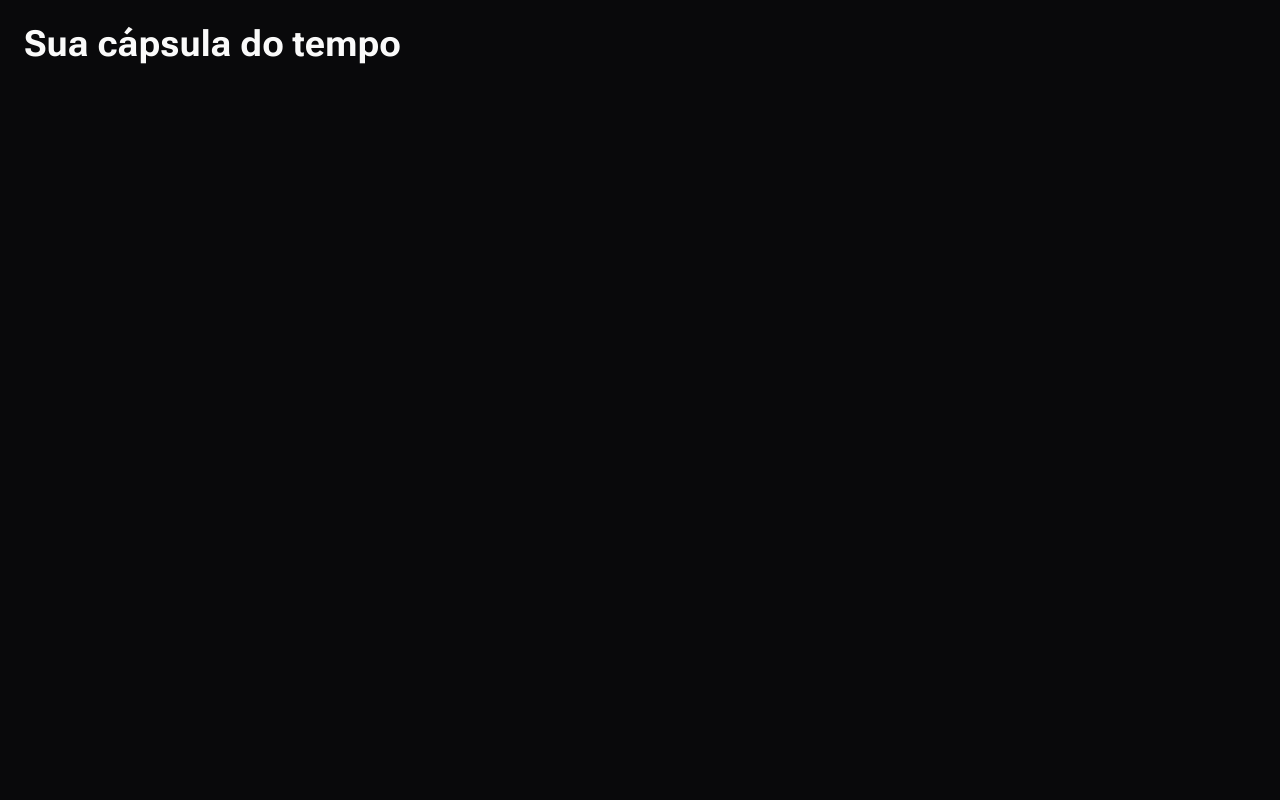
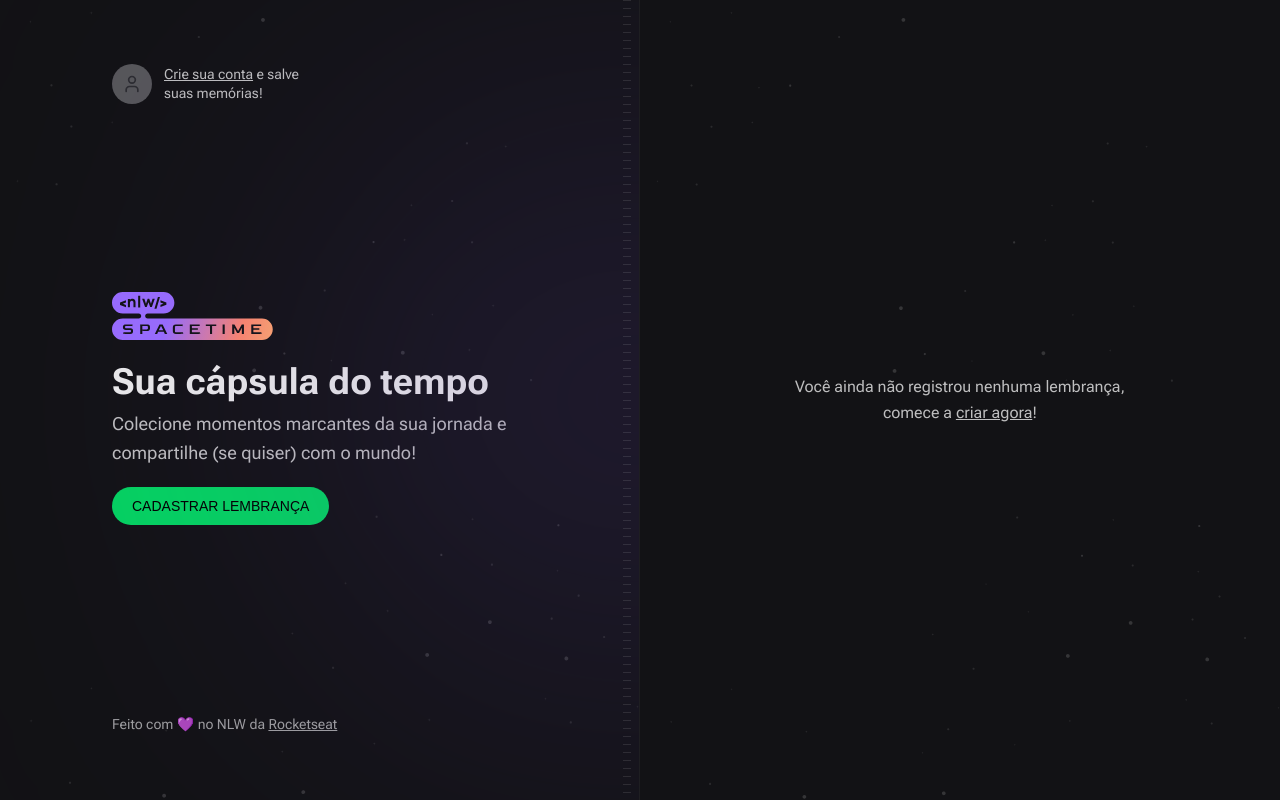
Before and after one commit to angelomca09/nlw-spacetime-front-web, a Next.js app: page / in a window 1280 px wide. Built offline with nearby package versions, Linux system fonts and the light colour scheme; a web font is replaced by a local one.

Commit message:
Home page

```diff
--- a/src/app/page.tsx
+++ b/src/app/page.tsx
@@ -1,7 +1,77 @@
+import { User } from 'lucide-react'
+import Image from 'next/image'
+import nlwLogo from '../assets/nlw-spacetime-logo.svg'
+
 export default function Home() {
   return (
-    <div className="h-screen bg-zinc-950 p-6 text-zinc-50">
-      <h1 className="text-4xl font-bold">Sua cápsula do tempo</h1>
-    </div>
+    <main className="grid min-h-screen grid-cols-2">
+      {/* Left */}
+      <div className="relative flex flex-col items-start justify-between overflow-hidden border-r border-white/5 bg-[url(../assets/bg-stars.svg)] bg-cover px-28 py-16">
+        {/* Blur */}
+        <div className="rounded-ful absolute right-0 top-1/2 h-[288px] w-[526px] -translate-y-1/2 translate-x-1/2 rounded-full bg-purple-700 opacity-50 blur-full" />
+
+        {/* Stripes */}
+        <div className="absolute bottom-0 right-2 top-0 w-2 bg-stripes" />
+
+        {/* Sign In */}
+        <a href="" className="flex items-center gap-3 text-left">
+          <div className="flex h-10 w-10 items-center justify-center rounded-full bg-gray-400">
+            <User className="h-5 w-5 text-gray-500" />
+          </div>
+          <p className="max-w-[140px] text-sm leading-snug transition-colors hover:text-gray-50">
+            <span className="underline ">Crie sua conta</span> e salve suas
+            memórias!
+          </p>
+        </a>
+
+        {/* Hero */}
+        <div className="space-y-5">
+          <Image src={nlwLogo} alt="NLW Spacetime" />
+
+          <div className="max-w-[420px] space-y-1">
+            <h1 className=" text-4xl font-bold leading-tight text-gray-50">
+              Sua cápsula do tempo
+            </h1>
+            <p className="text-lg leading-relaxed">
+              Colecione momentos marcantes da sua jornada e compartilhe (se
+              quiser) com o mundo!
+            </p>
+          </div>
+
+          <a
+            href=""
+            className="upppercase inline-block rounded-full bg-green-500 px-5 py-3 font-alt text-sm leading-none text-black hover:bg-green-600"
+          >
+            CADASTRAR LEMBRANÇA
+          </a>
+        </div>
+
+        {/* Copyright */}
+        <div className="text-sm leading-relaxed text-gray-200">
+          Feito com 💜 no NLW da{' '}
+          <a
+            target="_blank"
+            rel="noreferrer"
+            href="https://www.rocketseat.com.br"
+            className="underline hover:text-gray-100"
+          >
+            Rocketseat
+          </a>
+        </div>
+      </div>
+
+      {/* Right */}
+      <div className="flex flex-col bg-[url(../assets/bg-stars.svg)] bg-cover p-16">
+        <div className="flex flex-1 items-center justify-center">
+          <p className="w-[360px] text-center leading-relaxed">
+            Você ainda não registrou nenhuma lembrança, comece a{' '}
+            <a href="" className="underline hover:text-gray-50">
+              criar agora
+            </a>
+            !
+          </p>
+        </div>
+      </div>
+    </main>
   )
 }
```
